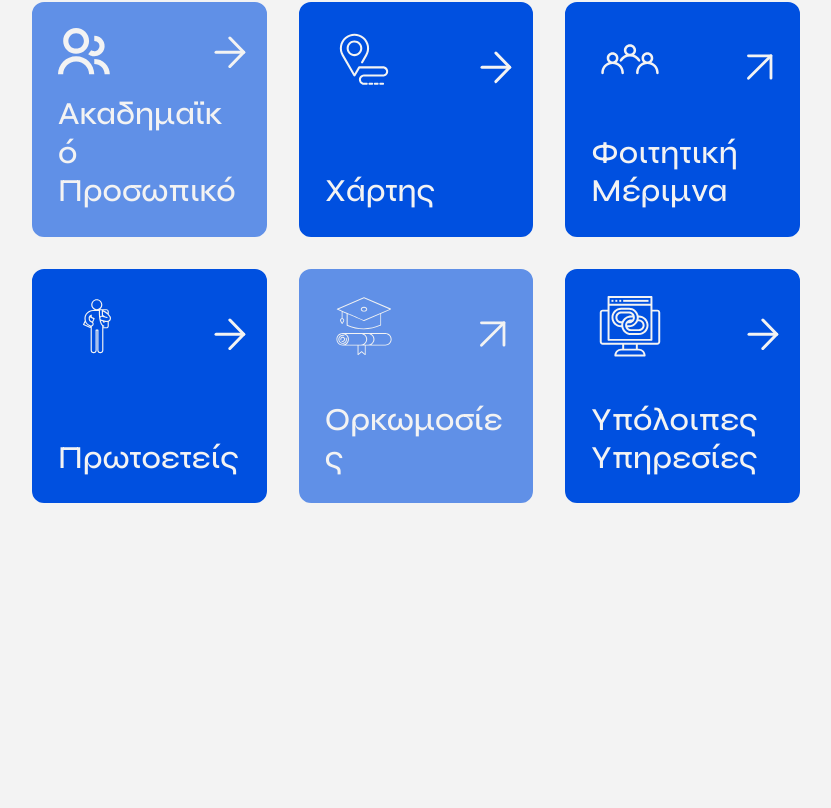
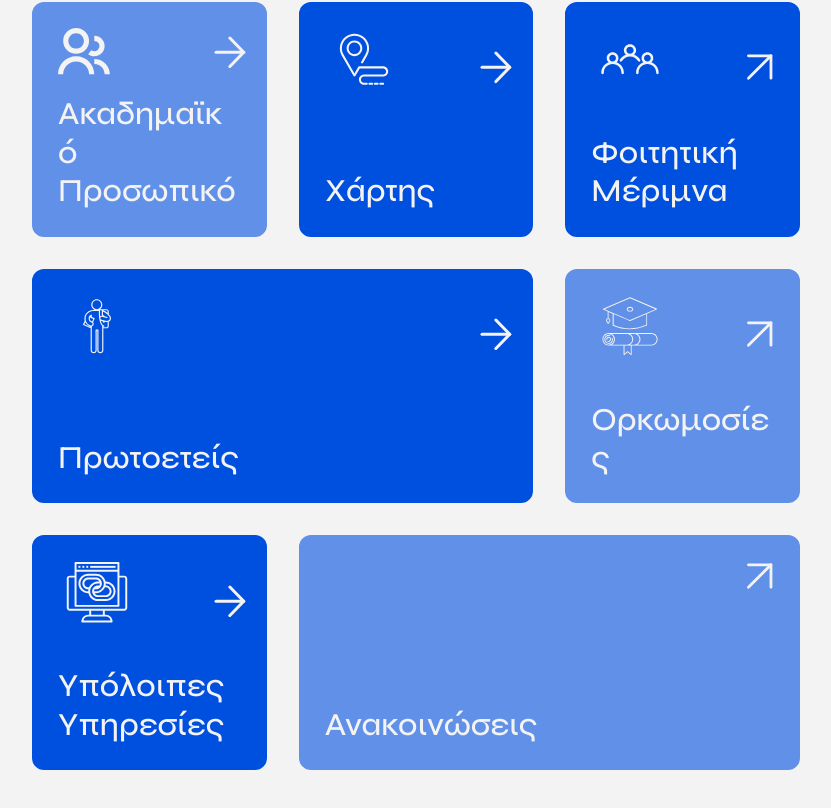
Before and after one commit to open-source-uom/myuom, a React (Create React App) app: page / in a window 1280 px wide. Shown: the part 906-1714 px from the top of the page, without its empty margins (224-1055 px from the left). Before the commit the page ends 1489 px from the top, so only its background shows below. Built offline with nearby package versions, Linux system fonts and the light colour scheme.

Commit message:
Fixes #157

```diff
--- /dev/null
+++ b/src/assets/announcements.js
@@ -0,0 +1,50 @@
+/*
+  MIT License
+
+  Copyright (c) 2022 Open Source  UOM
+
+  Permission is hereby granted, free of charge, to any person obtaining a copy
+  of this software and associated documentation files (the "Software"), to deal
+  in the Software without restriction, including without limitation the rights
+  to use, copy, modify, merge, publish, distribute, sublicense, and/or sell
+  copies of the Software, and to permit persons to whom the Software is
+  furnished to do so, subject to the following conditions:
+
+  The above copyright notice and this permission notice shall be included in all
+  copies or substantial portions of the Software.
+
+  THE SOFTWARE IS PROVIDED "AS IS", WITHOUT WARRANTY OF ANY KIND, EXPRESS OR
+  IMPLIED, INCLUDING BUT NOT LIMITED TO THE WARRANTIES OF MERCHANTABILITY,
+  FITNESS FOR A PARTICULAR PURPOSE AND NONINFRINGEMENT. IN NO EVENT SHALL THE
+  AUTHORS OR COPYRIGHT HOLDERS BE LIABLE FOR ANY CLAIM, DAMAGES OR OTHER
+  LIABILITY, WHETHER IN AN ACTION OF CONTRACT, TORT OR OTHERWISE, ARISING FROM,
+  OUT OF OR IN CONNECTION WITH THE SOFTWARE OR THE USE OR OTHER DEALINGS IN THE
+  SOFTWARE.
+
+  Made by Open Source UoM (https://opensource.uom.gr)
+
+  Project members:
+    -Apostolidis
+    -Davios
+    -Iosifidis
+    -Konstantinidis
+    -Mpakalis
+    -Nasis
+    -Omiliades
+    -Patsouras
+    -Fakidis
+
+*/
+
+import { DEPARTMENTS } from "../assets/DepNames";
+
+export const AnnouncementsData = new Map();
+
+AnnouncementsData.set(DEPARTMENTS[0], "https://www.uom.gr/bso/ta-nea-mas")
+AnnouncementsData.set(DEPARTMENTS[1], "https://www.uom.gr/ies#undefined1")
+AnnouncementsData.set(DEPARTMENTS[2], "https://www.uom.gr/esp")
+AnnouncementsData.set(DEPARTMENTS[3], "https://www.uom.gr/dai/ta-nea-toy-tmhmatos")
+AnnouncementsData.set(DEPARTMENTS[4], "https://www.uom.gr/fin")
+AnnouncementsData.set(DEPARTMENTS[5], "https://www.uom.gr/msa")
+AnnouncementsData.set(DEPARTMENTS[6], "https://www.uom.gr/eco#undefined1")
+AnnouncementsData.set(DEPARTMENTS[7], "https://www.uom.gr/ba")
--- a/src/assets/categories.js
+++ b/src/assets/categories.js
@@ -36,6 +36,7 @@
 
 */
 import {
+    DepAnnounceIcon,
     CalendarTimeIcon,
     ExamsTestIcon,
     GraduationIcon,
@@ -50,6 +51,7 @@ import {
     StackedBooksIcon,
     StudentInPCIcon,
 } from "./icons";
+import AnnouncementsPage from "../pages/AnnouncementPage";
 import ProfInfoPage from "../pages/ProfInfoPage";
 import RestaurantPage from "../pages/RestaurantPage";
 import ServicesPage from "../pages/ServicesPage";
@@ -60,6 +62,7 @@ import SchedulePage from "../pages/SchedulePage";
 import FAQSettingsPage from "../pages/FAQSettingsPage";
 import AboutSettingsPage from "../pages/AboutSettingsPage";
 import MapPage from "../pages/MapPage";
+
 export const Categories = [
     {
         title: "Πρόγραμμα Μαθημάτων",
@@ -177,7 +180,7 @@ export const Categories = [
         title: "Πρωτοετείς",
         iconSVG: <PersonIcon />,
         route: "/firstyearinfo",
-        span: 1,
+        span: 2,
         isExternal: false,
         requireSelection: false,
         position: 11,
@@ -206,4 +209,15 @@ export const Categories = [
         hide: false,
         pageToDisplay: <ServicesPage />,
     },
+    {
+        title: "Ανακοινώσεις",
+        iconSVG: <DepAnnounceIcon />,
+        route: "/announcements",
+        span: 2,
+        isExternal: true,
+        requireSelection: true,
+        position: 13,
+        hide: false,
+        pageToDisplay: <AnnouncementsPage />,
+    },
 ];
--- /dev/null
+++ b/src/assets/icons/DepAnnounceIcon.jsx
@@ -0,0 +1,18 @@
+import { useColorModeValue } from "@chakra-ui/react";
+import React from "react";
+
+function DepAnnounceIcon() {
+  return (
+    <svg
+      width="30px"
+      version="1.1"
+      viewBox="0 0 700 700"
+      xmlns="http://www.w3.org/2000/svg"
+      fill={useColorModeValue("#0050e0", "#f3f3f3")}
+    >
+      <path d="m517.12 422.27c3.3125 3.2891 5.1758 7.7617 5.1758 12.426 0 4.668-1.8633 9.1406-5.1758 12.426-3.3008 3.2773-7.7734 5.1016-12.426 5.0742-4.6523 0.027343-9.1211-1.7969-12.426-5.0742l-142.27-142.45-142.27 142.45c-3.3047 3.2773-7.7734 5.1016-12.426 5.0742-4.6523 0.027343-9.125-1.7969-12.426-5.0742-3.3125-3.2852-5.1758-7.7578-5.1758-12.426 0-4.6641 1.8633-9.1367 5.1758-12.426l142.45-142.27-142.45-142.27c-4.4375-4.4414-6.1719-10.91-4.5469-16.973 1.625-6.0664 6.3594-10.801 12.426-12.426 6.0625-1.625 12.531 0.10938 16.973 4.5469l142.27 142.45 142.27-142.45c4.4414-4.4375 10.91-6.1719 16.973-4.5469 6.0664 1.625 10.801 6.3594 12.426 12.426 1.625 6.0625-0.10938 12.531-4.5469 16.973l-142.45 142.27z" />
+    </svg>
+  );
+}
+
+export default DepAnnounceIcon;
--- a/src/assets/icons/index.jsx
+++ b/src/assets/icons/index.jsx
@@ -17,6 +17,7 @@ import SettingsIcon from "./SettingsIcon";
 import CloseIcon from "./CloseIcon";
 import RightArrowIcon from "./RightArrowIcon";
 import DiagonalRightArrowIcon from "./DiagonalRightArrowIcon";
+import DepAnnounceIcon from "./DepAnnounceIcon";
 export {
   GraduationIcon,
   ExamsTestIcon,
@@ -37,4 +38,5 @@ export {
   CloseIcon,
   RightArrowIcon,
   DiagonalRightArrowIcon,
+  DepAnnounceIcon,
 };
--- /dev/null
+++ b/src/pages/AnnouncementPage.jsx
@@ -0,0 +1,88 @@
+/*
+  MIT License
+
+  Copyright (c) 2022 Open Source  UOM
+
+  Permission is hereby granted, free of charge, to any person obtaining a copy
+  of this software and associated documentation files (the "Software"), to deal
+  in the Software without restriction, including without limitation the rights
+  to use, copy, modify, merge, publish, distribute, sublicense, and/or sell
+  copies of the Software, and to permit persons to whom the Software is
+  furnished to do so, subject to the following conditions:
+
+  The above copyright notice and this permission notice shall be included in all
+  copies or substantial portions of the Software.
+
+  THE SOFTWARE IS PROVIDED "AS IS", WITHOUT WARRANTY OF ANY KIND, EXPRESS OR
+  IMPLIED, INCLUDING BUT NOT LIMITED TO THE WARRANTIES OF MERCHANTABILITY,
+  FITNESS FOR A PARTICULAR PURPOSE AND NONINFRINGEMENT. IN NO EVENT SHALL THE
+  AUTHORS OR COPYRIGHT HOLDERS BE LIABLE FOR ANY CLAIM, DAMAGES OR OTHER
+  LIABILITY, WHETHER IN AN ACTION OF CONTRACT, TORT OR OTHERWISE, ARISING FROM,
+  OUT OF OR IN CONNECTION WITH THE SOFTWARE OR THE USE OR OTHER DEALINGS IN THE
+  SOFTWARE.
+
+  Made by Open Source UoM (https://opensource.uom.gr)
+
+  Project members:
+    -Apostolidis
+    -Davios
+    -Iosifidis
+    -Konstantinidis
+    -Mpakalis
+    -Nasis
+    -Omiliades
+    -Patsouras
+    -Fakidis
+
+*/
+
+import { useContext, useEffect } from "react";
+import { DepartmentContext } from "../contexts/departmentContext";
+import { AnnouncementsData } from "../assets/announcements";
+import { Heading, Box, useToast } from "@chakra-ui/react";
+import { useNavigate } from "react-router-dom";
+
+export default function AnnouncementsPage() {
+  const { depName } = useContext(DepartmentContext);
+  const toast = useToast();
+  const navigate = useNavigate();
+
+  useEffect(() => {
+    if (!depName) {
+      toast({
+        title: "Δεν έχει επιλεγεί τμήμα",
+        description: "Παρακαλώ επιλέξτε τμήμα από τις ρυθμίσεις",
+        status: "error",
+        duration: 5000,
+        isClosable: true,
+        position: "bottom",
+      });
+    }
+    if (AnnouncementsData.get(depName)) {
+      window.open(AnnouncementsData.get(depName));
+      navigate("/");
+    }
+  }, [depName]);
+
+  //<Text align={'center'}> SELECT DEPARTMENT</Text>
+  return (
+    <Box>
+      {AnnouncementsData.get(depName) ? (
+        <Heading textAlign="center" marginTop="50px">
+          Ανακατεύθυνση στο τμήμα
+          <a
+            href={AnnouncementsData.get(depName)}
+            target="_blank"
+            rel="noreferrer"
+          >
+            {AnnouncementsData.get(depName)}
+          </a>
+        </Heading>
+      ) : (
+        <Heading textAlign="center" marginTop="50px">
+          Παρακαλώ επιλέξτε τμήμα από τις ρυθμίσεις.
+        </Heading>
+      )}
+    </Box>
+  );
+}
```
